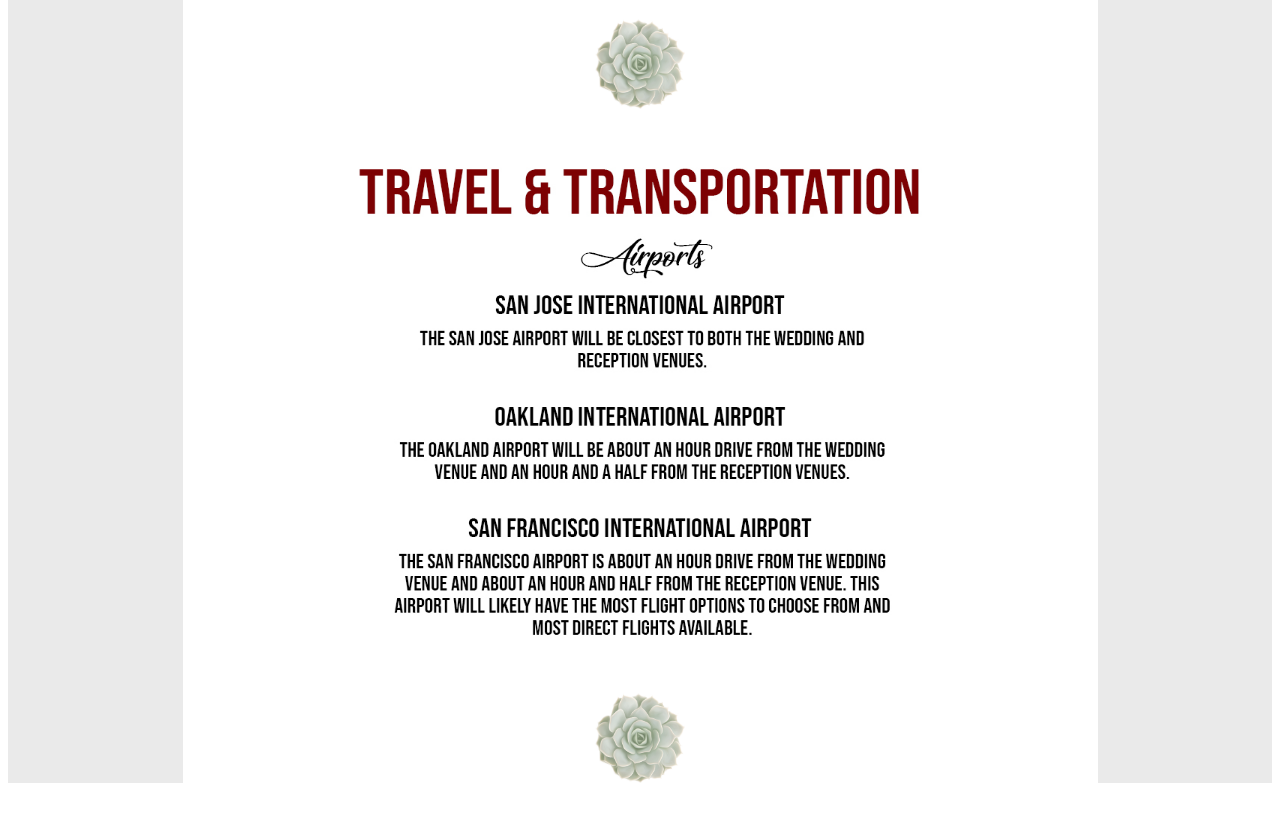
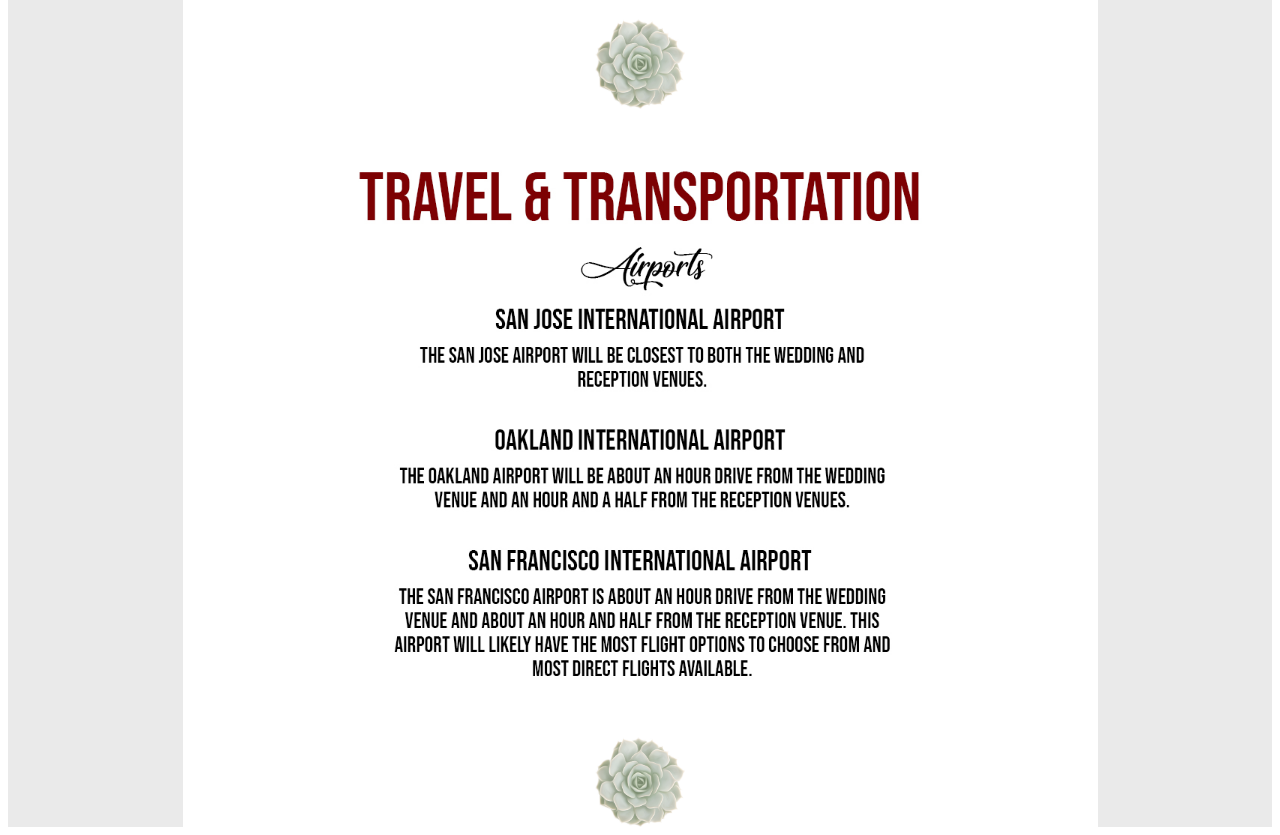
Before and after one commit to greywolffproductions/greywolffproductions.github.io, a plain HTML site: page deets.html in a window 1280 px wide. Shown: the part 1020-1855 px from the top of the page. Before the commit the page ends 1811 px from the top, so only its background shows below. Drawn offline with Linux system fonts and the light colour scheme.

Commit message:
Update deets.html

```diff
--- a/deets.html
+++ b/deets.html
@@ -95,7 +95,7 @@
                     <img style="height: 90px; width: 90px;" src="imgs/green_succulent.jpg">
                 </div>
                 <div style="justify-content: center; display: flex; margin-top: 25px;">
-                    <img style="height: 534px; width: 600px;" src="imgs/travel.jpg">
+                    <img style="height: 578px; width: 600px;" src="imgs/travel.jpg">
                 </div>
                 <div style="display: flex; justify-content: center; margin-top: 25px;">
                     <img style="height: 90px; width: 90px;" src="imgs/green_succulent.jpg">
```
